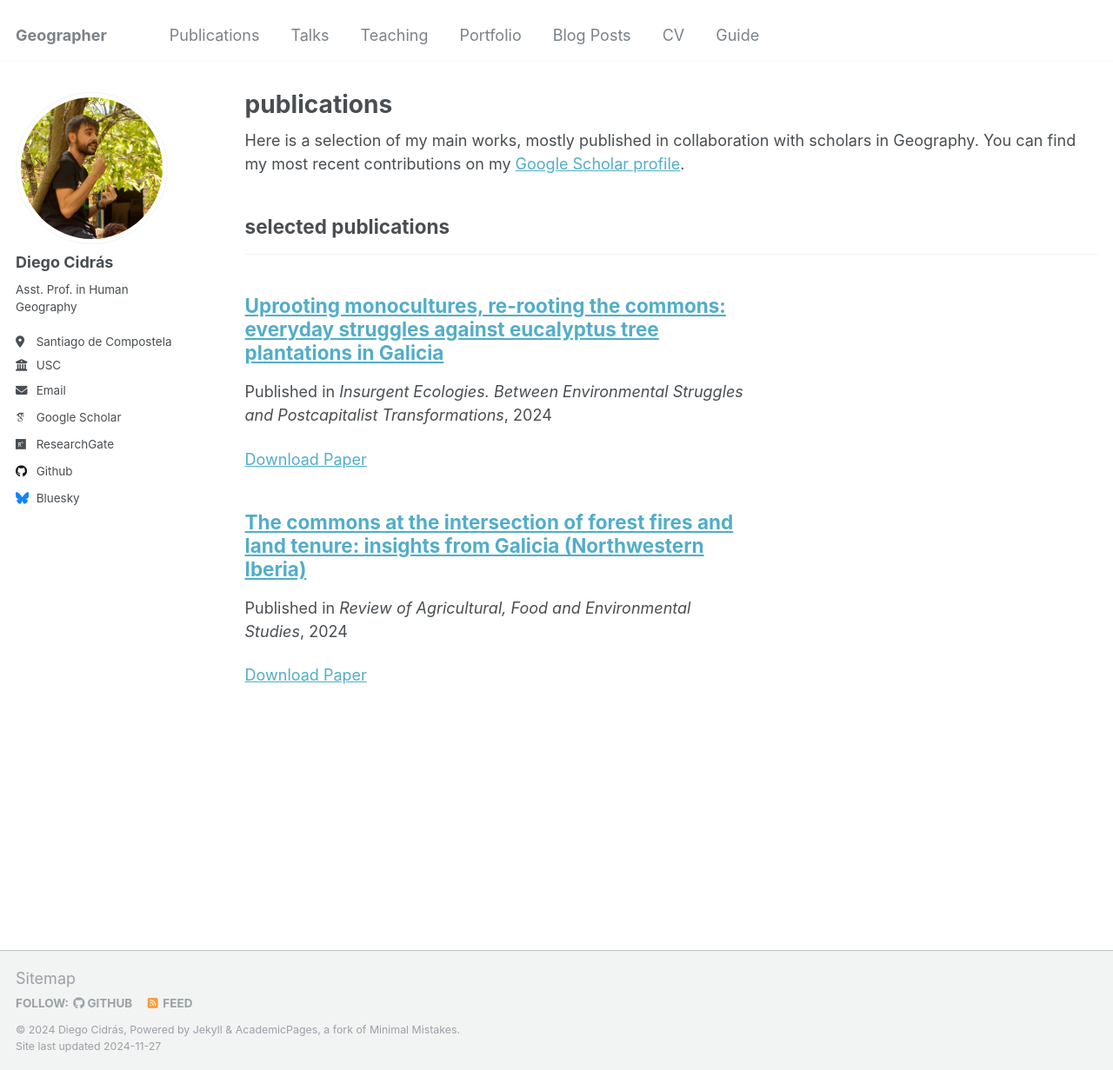
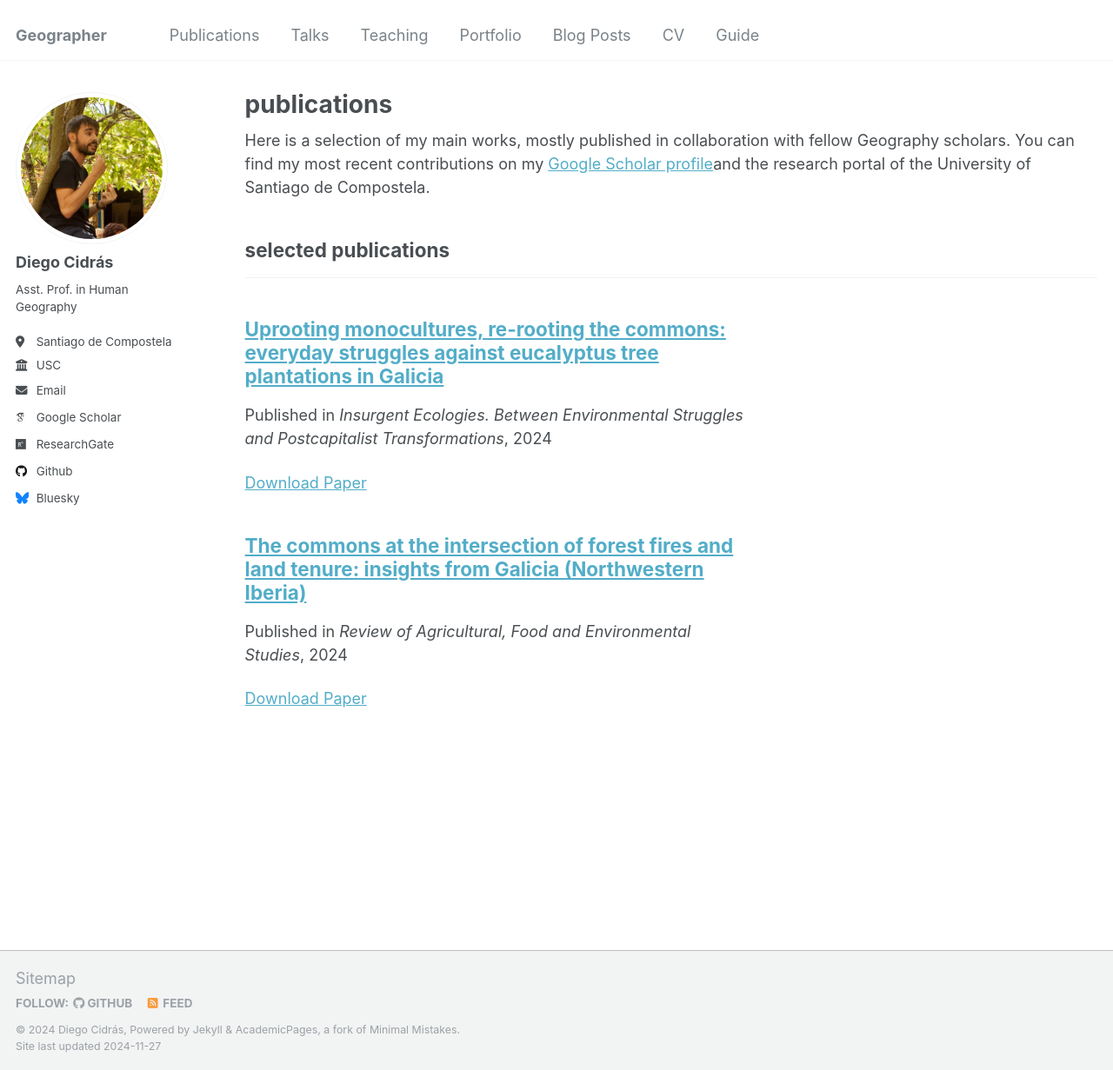
Before and after one commit to diegocidras/diegocidras.github.io, a Jekyll site: the page built from _pages/publications.html, in a window 1280 px wide and 1231 px high. Shown: the whole window at 87% size. Built offline with Jekyll 4.4.1, drawn with Linux system fonts in a browser that asks for light colours; some web fonts are replaced.

Commit message:
Update publications.html

```diff
--- a/_pages/publications.html
+++ b/_pages/publications.html
@@ -6,7 +6,7 @@ author_profile: true
 ---
 
 {% if site.author.googlescholar %}
-  <div class="wordwrap">Here is a selection of my main works, mostly published in collaboration with scholars in Geography. You can find my most recent contributions on my <a href="{{site.author.googlescholar}}">Google Scholar profile</a>.</div>
+  <div class="wordwrap">Here is a selection of my main works, mostly published in collaboration with fellow Geography scholars. You can find my most recent contributions on my <a href="{{site.author.googlescholar}}">Google Scholar profile</a>and the research portal of the University of Santiago de Compostela.</div>
 {% endif %}
 
 
```
